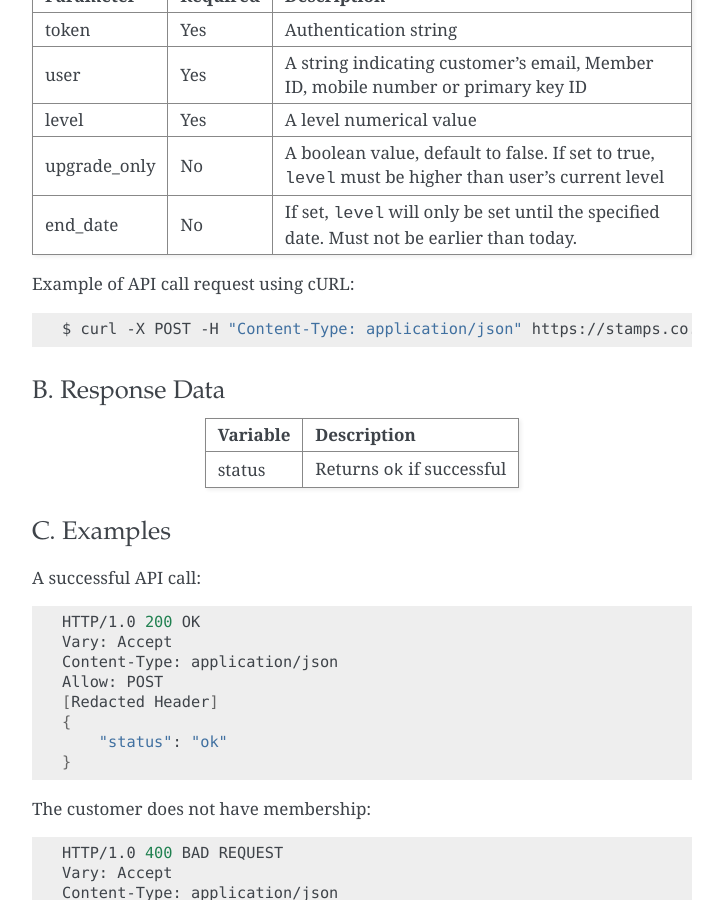
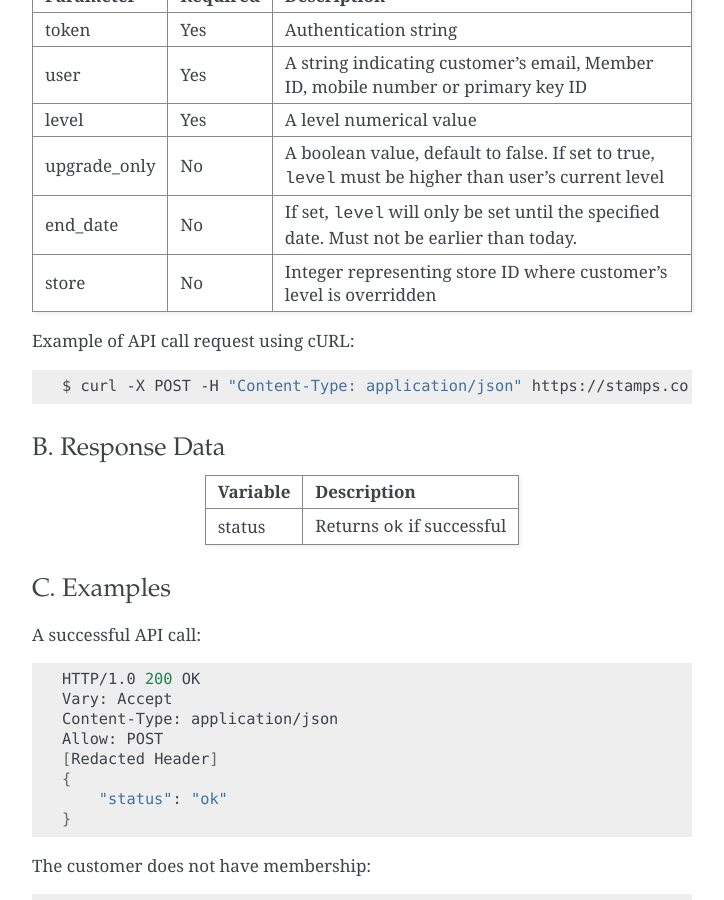
Before and after one commit to ui/stamps-api-docs, a Sphinx documentation site: the page built from source/customer_api.rst, in a window 1280 px wide and 900 px high, scrolled down 23474 px. Shown: the whole window, without its empty margins (388-1112 px from the left). Built offline with Sphinx 7.4.7, drawn with Linux system fonts in a browser that asks for light colours.

Commit message:
set-level api accept store (#209)
* set-level api accept store

* update description

```diff
--- a/source/customer_api.rst
+++ b/source/customer_api.rst
@@ -1215,13 +1215,14 @@ user          Yes         A string indicating customer's email, Member ID, mobil
 level         Yes         A level numerical value
 upgrade_only  No          A boolean value, default to false. If set to true, ``level`` must be higher than user's current level
 end_date      No          If set, ``level`` will only be set until the specified date. Must not be earlier than today.
+store         No          Integer representing store ID where customer's level is overridden
 ============= =========== =========================
 
 Example of API call request using cURL:
 
 .. code-block :: bash
 
-    $ curl -X POST -H "Content-Type: application/json" https://stamps.co.id/api/v2/memberships/set-level -i -d '{ "token": "secret", "user": 123, "level": 200, "end_date": "2023-12-31"}'
+    $ curl -X POST -H "Content-Type: application/json" https://stamps.co.id/api/v2/memberships/set-level -i -d '{ "token": "secret", "user": 123, "level": 200, "end_date": "2023-12-31", "store": 412}'
 
 
 B. Response Data
```
